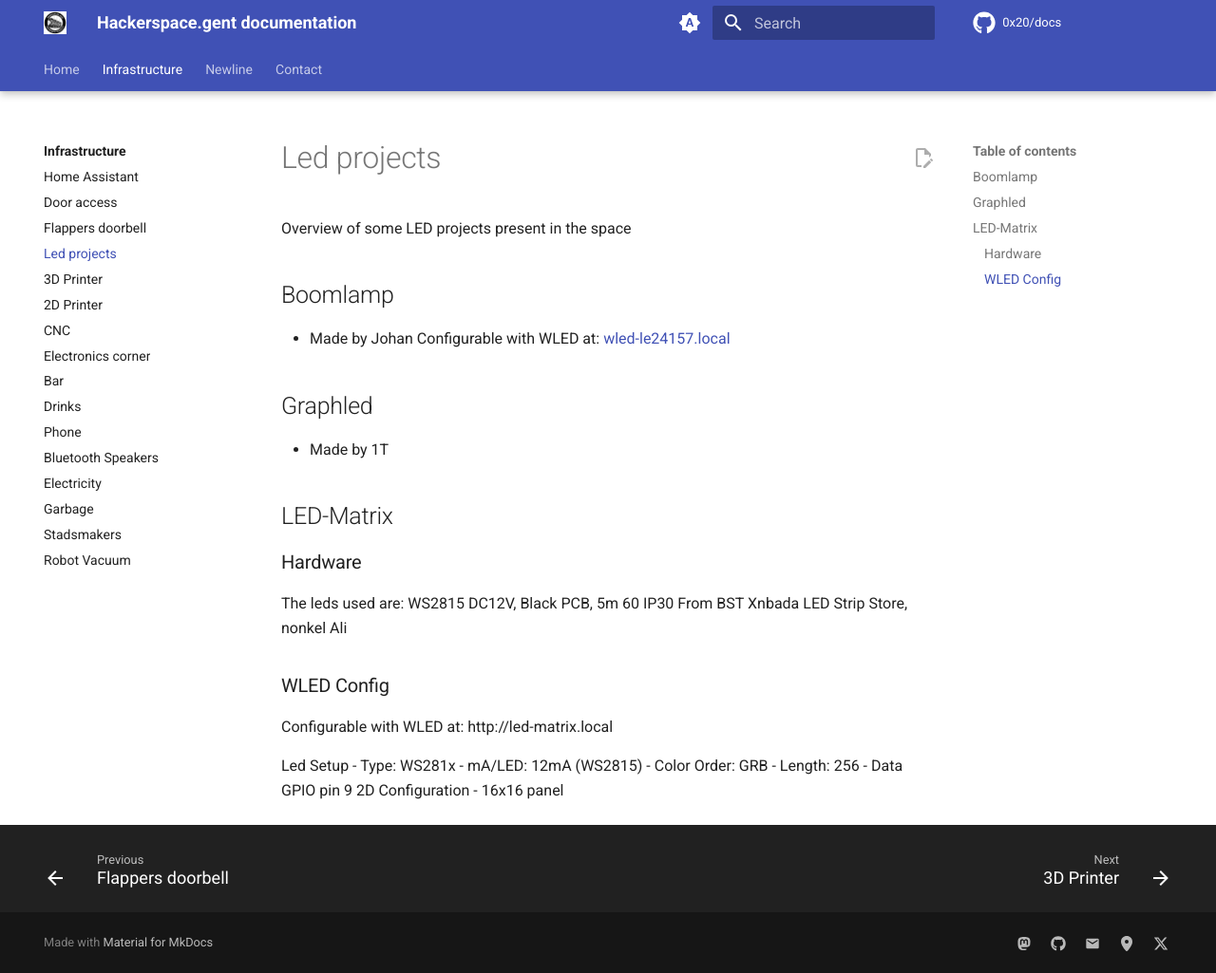
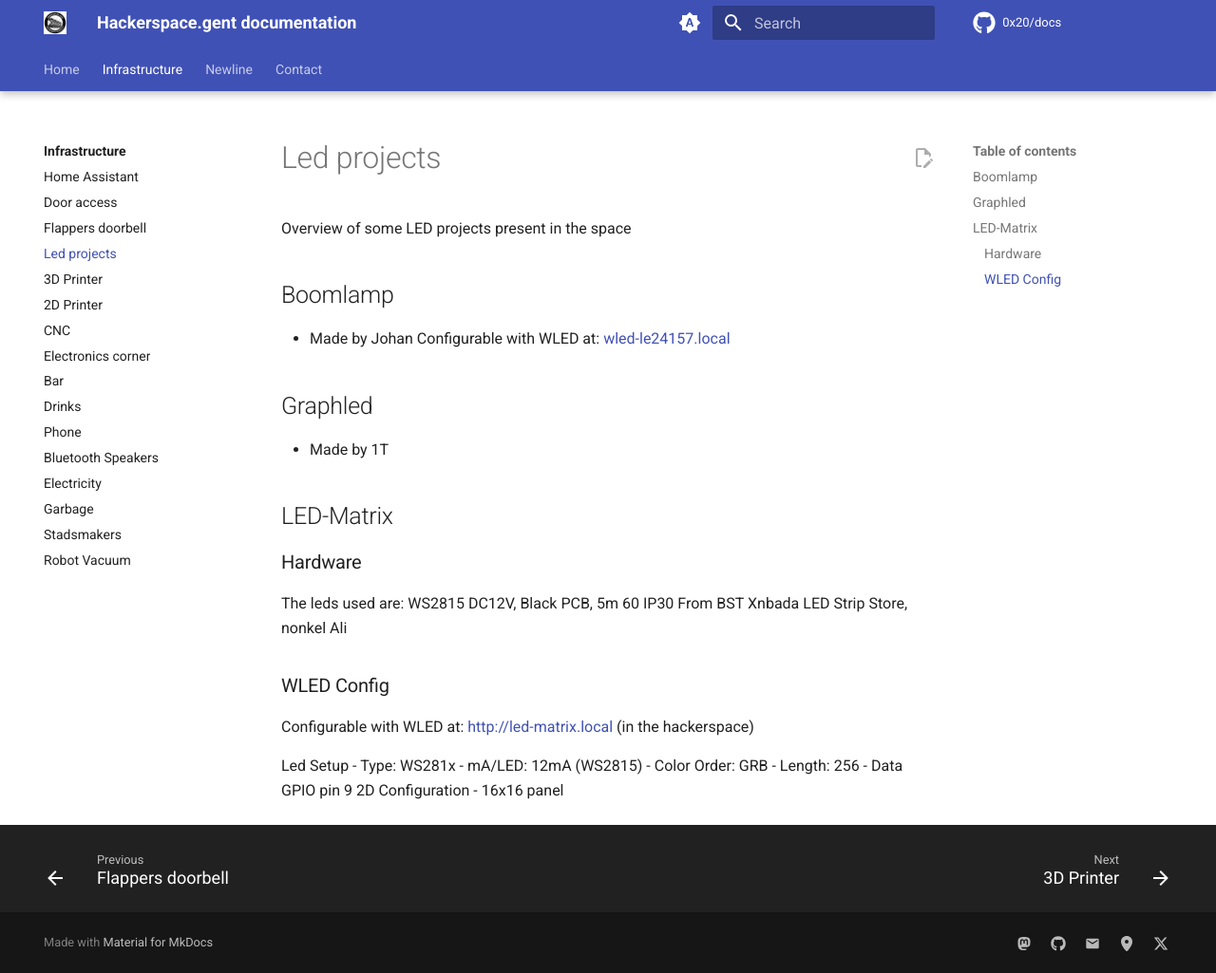
Before and after one commit to 0x20/docs, an MkDocs documentation site: the page built from docs/infra/led_projects.md, in a window 1280 px wide and 1025 px high. Shown: the whole window at 95% size. Built offline with MkDocs 1.6.1 and Material for MkDocs 9.7.7, drawn with Linux system fonts in a browser that asks for light colours; comment, search, counter and statistics services are not loaded.

Commit message:
Enhance WLED config link with additional context
Updated WLED configuration link to include context.

```diff
--- a/docs/infra/led_projects.md
+++ b/docs/infra/led_projects.md
@@ -18,7 +18,7 @@ WS2815 DC12V, Black PCB, 5m 60 IP30
 From BST Xnbada LED Strip Store, nonkel Ali
 
 ### WLED Config
-Configurable with WLED at: http://led-matrix.local
+Configurable with WLED at: [http://led-matrix.local](http://led-matrix.local) (in the hackerspace)
 
 Led Setup
 - Type: WS281x
```
